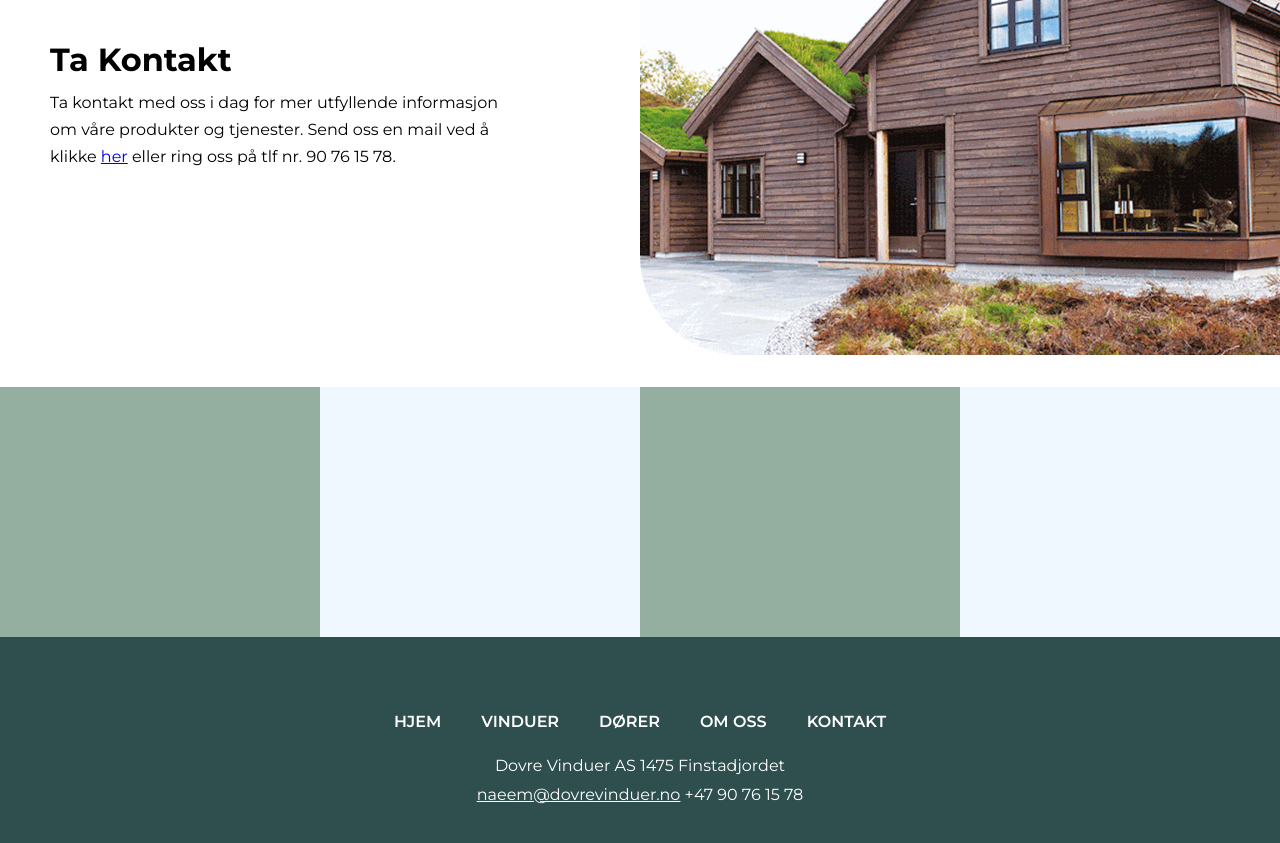
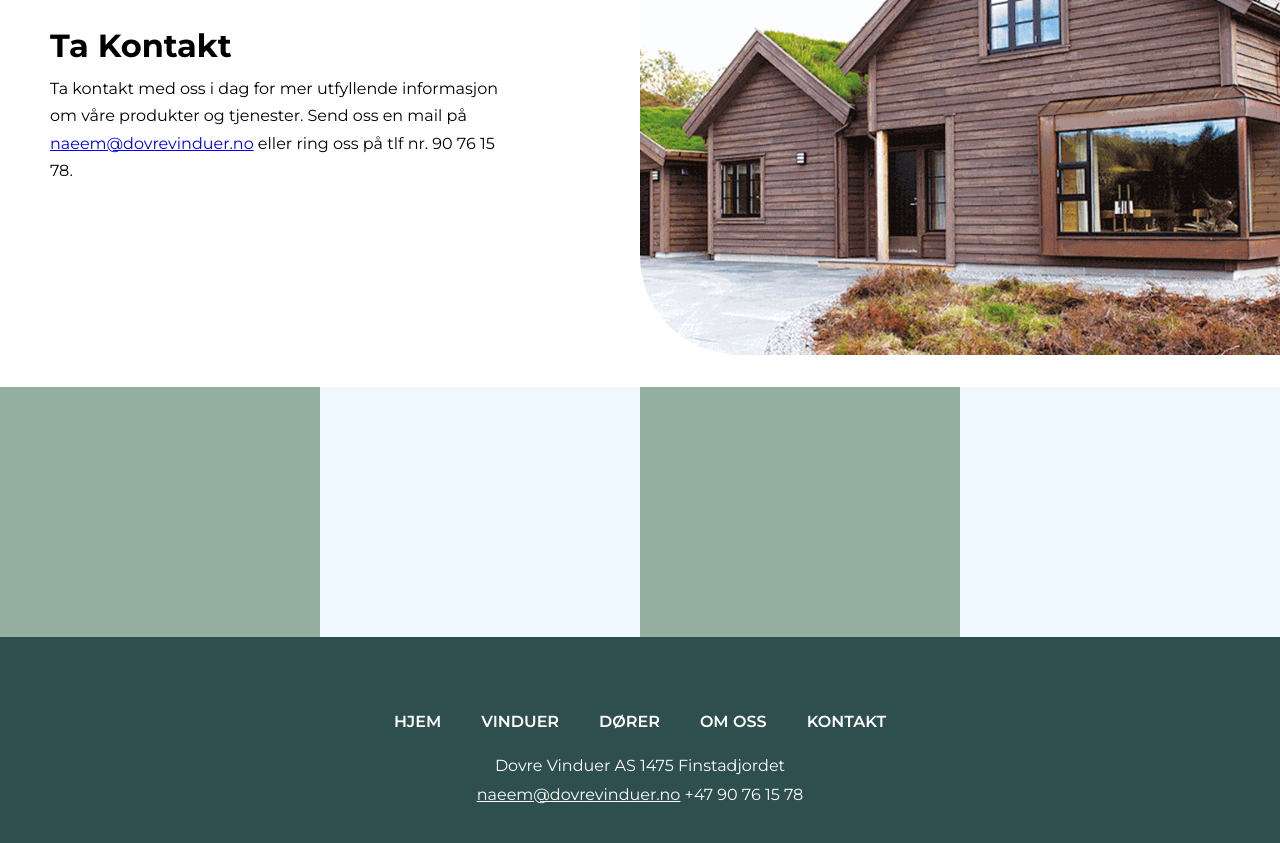
Before and after one commit to DevrMichael/dovre-vinduer, a React (Create React App) app: page /omoss in a window 1280 px wide. Shown: the part 1720-2563 px from the top of the page. Built offline with nearby package versions, Linux system fonts and the light colour scheme.

Commit message:
Update about us description

```diff
--- a/src/pages/AboutUs.js
+++ b/src/pages/AboutUs.js
@@ -29,7 +29,7 @@ function AboutUs() {
         <div className="left-hero">
           <h1>Ta kontakt</h1>
           <p>
-            Ta kontakt med oss i dag for mer utfyllende informasjon om våre produkter og tjenester. Send oss en mail ved å klikke <a href="mailto:naeem@dovrevinduer.no">her</a> eller ring oss på tlf nr. 90 76 15 78.
+            Ta kontakt med oss i dag for mer utfyllende informasjon om våre produkter og tjenester. Send oss en mail på <a href="mailto:naeem@dovrevinduer.no">naeem@dovrevinduer.no</a> eller ring oss på tlf nr. 90 76 15 78.
           </p>
         </div>
         <div className="about-us__right-hero-second"></div>
```
